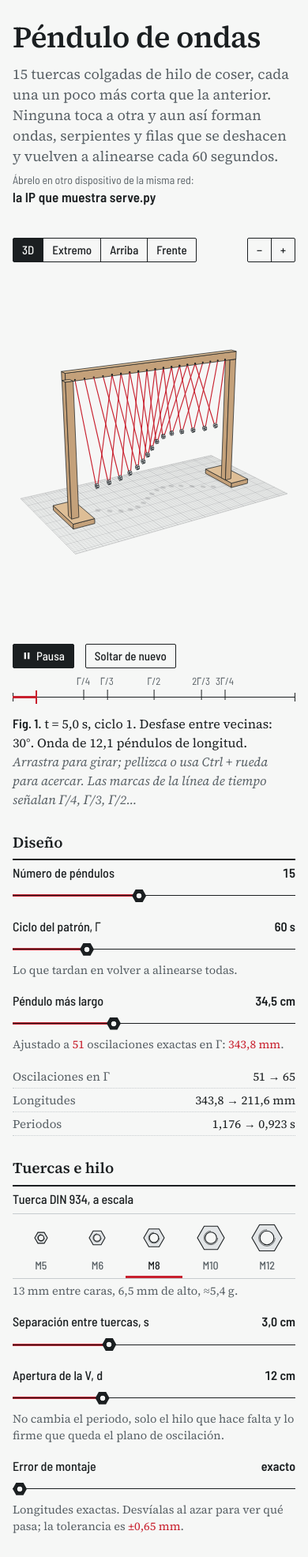
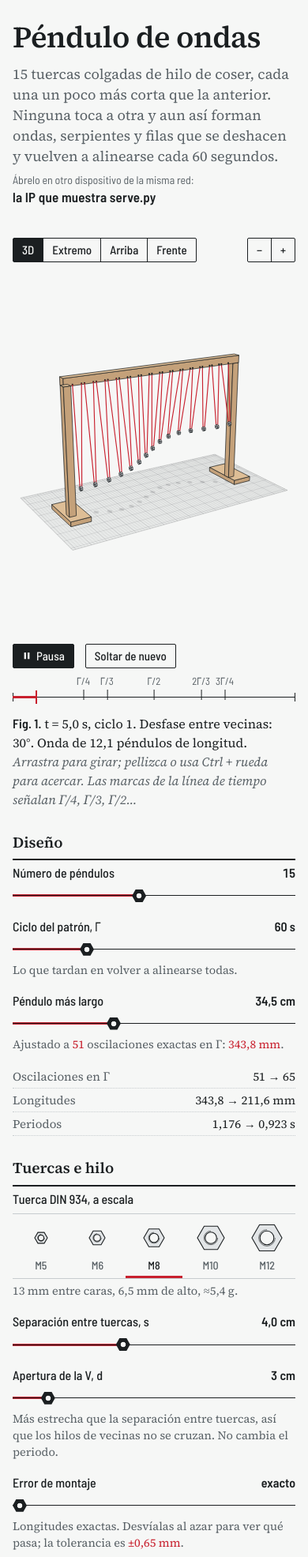
Before and after one commit to tomasG1414/portfolio-contest, a plain HTML site: page wave-pendulum/index.html in a window 390 px wide. Shown: the top 1971 px of the page at 79% size. Drawn offline with Linux system fonts and the light colour scheme.

Commit message:
Fix crossing threads: narrow V by default and flag contacts
With the V wider than the nut spacing (old default d = 12 cm, s = 3 cm) the
threads of neighbouring nuts cross in the front view and, since every V turns
about the same line, they touch whenever two nuts share the same angle (about
twice per swing). Default is now s = 4 cm, d = 3 cm (no crossings); when
d > s the page warns and the 3D view marks each contact with a circle.
Physics and build texts updated accordingly.

Co-Authored-By: Claude Opus 5.5 <noreply@anthropic.com>
Claude-Session: https://claude.ai/code/session_01FsmTgEqVNjn8ts3C4HuYhc

```diff
--- a/wave-pendulum/index.html
+++ b/wave-pendulum/index.html
@@ -215,6 +215,7 @@ legend {
 .ctl output { font-weight: 600; font-variant-numeric: tabular-nums; white-space: nowrap; }
 .note { margin: 0; font-size: 14.5px; line-height: 1.45; color: var(--ink-2); }
 .num { color: var(--red); font-variant-numeric: tabular-nums lining-nums; white-space: nowrap; }
+.warn { color: var(--red); font-weight: 600; }
 
 input[type="range"] {
   -webkit-appearance: none; appearance: none;
@@ -452,12 +453,12 @@ footer p { margin: 0; }
         </div>
         <div class="ctl">
           <div class="ctl-head"><label for="spacing">Separación entre tuercas, s</label><output id="spacing-out" for="spacing">3,0 cm</output></div>
-          <input type="range" id="spacing" min="1.5" max="6" step="0.1" value="3">
+          <input type="range" id="spacing" min="1.5" max="8" step="0.1" value="4">
         </div>
         <div class="ctl">
-          <div class="ctl-head"><label for="spread">Apertura de la V, d</label><output id="spread-out" for="spread">12 cm</output></div>
-          <input type="range" id="spread" min="4" max="30" step="1" value="12">
-          <p class="note">No cambia el periodo, solo el hilo que hace falta y lo firme que queda el plano de oscilación.</p>
+          <div class="ctl-head"><label for="spread">Apertura de la V, d</label><output id="spread-out" for="spread">3 cm</output></div>
+          <input type="range" id="spread" min="1" max="20" step="0.5" value="3">
+          <p class="note" id="spread-note"></p>
         </div>
         <div class="ctl">
           <div class="ctl-head"><label for="err">Error de montaje</label><output id="err-out" for="err">exacto</output></div>
@@ -543,7 +544,8 @@ footer p { margin: 0; }
           <ul>
             <li><b>La masa está en la tuerca.</b> Un metro de hilo de poliéster pesa unos 0,03 g. El de cada péndulo pesa ≈<span class="num" data-f="threadMass">0,02 g</span>, el <span class="num" data-f="threadRatio">0,4 %</span> de una tuerca <span data-f="nut">M8</span> de ≈<span class="num" data-f="mass">5,4 g</span>, y el modelo de péndulo simple funciona bien.</li>
             <li><b>Densa y compacta.</b> El acero tiene 7,85 g/cm³: mucha inercia en poco volumen. El aire la frena poco y el balanceo dura minutos.</li>
-            <li><b>Colgada en V.</b> El hilo baja de un apoyo, atraviesa el agujero de la tuerca y sube a otro apoyo separado <span class="m"><i>d</i></span>. La V solo deja oscilar en el plano perpendicular a la barra y evita que la tuerca gire o trace elipses. La longitud que cuenta es la vertical de la barra al centro de la tuerca, no la del hilo.</li>
+            <li><b>Colgada en V.</b> El hilo baja de un apoyo, atraviesa el agujero de la tuerca y sube a otro apoyo separado <span class="m"><i>d</i></span>. Así la tuerca oscila alrededor de la línea que une los dos apoyos y no da vueltas sobre sí misma. La longitud que cuenta es la vertical de la barra al centro de la tuerca, no la del hilo.</li>
+            <li><b>La V, más estrecha que la separación.</b> Si <span class="m"><i>d</i></span> es mayor que la distancia <span class="m"><i>s</i></span> entre tuercas, los hilos de vecinas se cruzan. Como todas las V giran alrededor de la misma línea, dos hilos cruzados se tocan cada vez que sus tuercas pasan por el mismo ángulo, unas dos veces por oscilación, y el roce acopla y frena los péndulos. Con <span class="m"><i>d</i> &lt; <i>s</i></span> no se cruza ninguno.</li>
             <li><b>No es un punto.</b> La tuerca es un péndulo físico, <span class="m"><i>T</i> = 2π√((<i>L</i>² + <i>k</i>²)/(<i>gL</i>))</span>, con <span class="m"><i>k</i></span> ≈ <span class="num" data-f="k">5,4 mm</span> su radio de giro alrededor del agujero. En el péndulo más corto alarga el periodo <span class="num" data-f="ppm">323 ppm</span>; poco, y la lámina de montaje ya lo corrige.</li>
           </ul>
         </div>
@@ -614,7 +616,7 @@ footer p { margin: 0; }
       <section>
         <h3>Montaje</h3>
         <ol>
-          <li>Marca los apoyos en la cara inferior de la barra: dos por tuerca, separados <span data-f="dmm">120 mm</span>, con las tuercas vecinas cada <span data-f="smm">30 mm</span>.</li>
+          <li>Marca los apoyos en la cara inferior de la barra: dos por tuerca, separados <span data-f="dmm">30 mm</span>, con las tuercas vecinas cada <span data-f="smm">40 mm</span>. La V tiene que ser más estrecha que la separación entre tuercas para que los hilos no se crucen.</li>
           <li>Pon una armella o un clavo en cada marca.</li>
           <li>Corta cada hilo con la medida de la tabla más 15 cm.</li>
           <li>Pasa el hilo por la tuerca y ata los extremos a sus dos apoyos, de la 1 (la más larga) a la <span data-f="N">15</span>.</li>
@@ -623,7 +625,7 @@ footer p { margin: 0; }
       </section>
       <section>
         <h3>Qué hacer y qué observar</h3>
-        <p>Aparta todas las tuercas a la vez con un listón y retíralo de golpe. Primero oscilan juntas; después aparece una serpiente, un aparente desorden, dos filas en contrafase a los <span data-f="halfGamma">30 s</span> y, a los <span data-f="gamma">60 s</span>, de nuevo una línea.</p>
+        <p>Aparta todas las tuercas a la vez con un listón, en perpendicular a la barra, y retíralo de golpe; un empujón de lado las haría balancearse también a lo largo de la barra. Primero oscilan juntas; después aparece una serpiente, un aparente desorden, dos filas en contrafase a los <span data-f="halfGamma">30 s</span> y, a los <span data-f="gamma">60 s</span>, de nuevo una línea.</p>
         <p><b>Afinado.</b> Si en la realineación una tuerca llega antes que las demás, alarga un poco su hilo; si llega tarde, acórtalo.</p>
       </section>
     </div>
@@ -675,7 +677,7 @@ footer p { margin: 0; }
     M12: { d: 12, p: 1.75, s: 19, m: 10 },
   };
   const VIEWS = { iso: [-0.55, 0.32], end: [1.36, 0.2], top: [0, 1.553], front: [0, 0.05] };
-  const STORE_KEY = 'pendulo-ondas-v2';
+  const STORE_KEY = 'pendulo-ondas-v3';
 
   const $ = (id) => document.getElementById(id);
   const fmt = (x, d = 0) => x.toLocaleString('es-ES', { minimumFractionDigits: d, maximumFractionDigits: d });
@@ -816,7 +818,45 @@ footer p { margin: 0; }
     while (sim.steps < target) stepOnce();
   }
 
+  /* ---------- hilos que se cruzan (V más ancha que la separación) ----------
+     Cada hilo está en un semiplano que contiene la línea de apoyos y gira con su tuerca.
+     Dos hilos que se cruzan en el alzado coinciden en el espacio cuando sus tuercas tienen
+     el mismo ángulo: ahí se tocan. */
+  let crossings = [];
+  function segCross(a, b, c, d) {
+    const den = (b[0] - a[0]) * (d[1] - c[1]) - (b[1] - a[1]) * (d[0] - c[0]);
+    if (Math.abs(den) < 1e-12) return null;
+    const t = ((c[0] - a[0]) * (d[1] - c[1]) - (c[1] - a[1]) * (d[0] - c[0])) / den;
+    const u = ((c[0] - a[0]) * (b[1] - a[1]) - (c[1] - a[1]) * (b[0] - a[0])) / den;
+    return t > 0 && t < 1 && u > 0 && u < 1 ? [a[0] + t * (b[0] - a[0]), a[1] + t * (b[1] - a[1])] : null;
+  }
+  function computeCrossings() {
+    const D = design, N = D.N, h = D.nut.h, rh = D.nut.rh, xs = geom.xs, out = [];
+    const strands = (i) => [
+      [[xs[i] - D.d / 2, 0], [xs[i] - h / 2, -(D.L[i] - rh)]],
+      [[xs[i] + D.d / 2, 0], [xs[i] + h / 2, -(D.L[i] - rh)]],
+    ];
+    for (let i = 0; i < N; i++) {
+      for (let j = i + 1; j < N; j++) {
+        for (const a of strands(i)) for (const b of strands(j)) {
+          const X = segCross(a[0], a[1], b[0], b[1]);
+          if (X) out.push({ i, j, x: X[0], r: -X[1], prev: 0, flash: -1e9 });
+        }
+      }
+    }
+    crossings = out;
+  }
+  function checkContacts(now) {
+    for (const c of crossings) {
+      const dth = sim.th[c.i] - sim.th[c.j];
+      const sg = dth > 0 ? 1 : dth < 0 ? -1 : 0;
+      if (sg && c.prev && sg !== c.prev) c.flash = now;
+      if (sg) c.prev = sg;
+    }
+  }
+
   function seekTo(t) {
+    for (const c of crossings) c.prev = 0;
     sim.target = Math.max(0, t);
     advanceTo(Math.floor(sim.target / DT + 1e-9));
     updateReadouts(true);
@@ -1026,6 +1066,19 @@ footer p { margin: 0; }
     }
     objs.sort((a, b) => b.z - a.z);
     for (const o of objs) o.draw();
+
+    // roces: un círculo donde dos hilos cruzados acaban de tocarse
+    if (crossings.length) {
+      const now = performance.now();
+      ctx.strokeStyle = TOK.ink;
+      ctx.lineWidth = 1.5;
+      for (const c of crossings) {
+        if (now - c.flash > 320) continue;
+        const th = sim.th[c.i];
+        const p = proj(c.x, c.r * Math.sin(th), -c.r * Math.cos(th));
+        ctx.beginPath(); ctx.arc(p[0], p[1], 5.5, 0, Math.PI * 2); ctx.stroke();
+      }
+    }
   }
 
   /* ---------- cámara ---------- */
@@ -1122,7 +1175,10 @@ footer p { margin: 0; }
     if (!force && now - lastRO < 100) return;
     lastRO = now;
     const label = patternLabel(f);
-    roLine.textContent = `t = ${fmt(t, 1)} s, ciclo ${n + 1}. Desfase entre vecinas: ${fmt(f * 360, 0)}°. ${label}`;
+    const touch = crossings.length
+      ? ` Los hilos de vecinas se cruzan en ${crossings.length} puntos y se rozan donde aparece un círculo.`
+      : '';
+    roLine.textContent = `t = ${fmt(t, 1)} s, ciclo ${n + 1}. Desfase entre vecinas: ${fmt(f * 360, 0)}°. ${label}${touch}`;
     tl.setAttribute('aria-valuenow', String(Math.round(f * 100)));
     tl.setAttribute('aria-valuetext', `${fmt(f * cyc, 1)} s de ${cyc} s. ${label}`);
   }
@@ -1185,7 +1241,7 @@ footer p { margin: 0; }
   }
   function dimV(x, y1, y2, text, fs, side) {
     const a = fs * 0.75;
-    const tx = side === 'left' ? x - fs * 0.45 : x + fs * 0.45 + fs * 0.6;
+    const tx = side === 'left' ? x - fs * 0.75 : x + fs * 0.45 + fs * 0.6;
     const ty = (y1 + y2) / 2;
     return line(x, y1, x, y2, 'ln-thin') + arrow(x, y1, 0, -1, a) + arrow(x, y2, 0, 1, a) +
       `<text x="${r1(tx)}" y="${r1(ty)}" font-size="${r1(fs)}" text-anchor="middle" transform="rotate(-90 ${r1(tx)} ${r1(ty)})">${text}</text>`;
@@ -1234,7 +1290,7 @@ footer p { margin: 0; }
     const Wv = 360, Hv = 270;
     let s = `<svg class="dw" viewBox="0 0 ${Wv} ${Hv}" role="img" aria-label="Detalle de la suspensión en V del péndulo 1">`;
     // --- alzado ---
-    const cx = 95, barY = 34, yc = 196, dd = 118, sx1 = cx - dd / 2, sx2 = cx + dd / 2;
+    const cx = 95, barY = 34, yc = 196, dd = clamp(dmm * k, 44, 150), sx1 = cx - dd / 2, sx2 = cx + dd / 2;
     const ent = yc - rMin;
     s += `<rect class="part" x="${cx - 80}" y="${barY - 14}" width="160" height="14"/>`;
     // cota d
@@ -1303,7 +1359,7 @@ footer p { margin: 0; }
     o += dimH(-bh, bh, yTot, fmt(2 * bh, 0), fs);
     const xl = xs[N - 1] - d / 2, xr = xs[N - 1] + d / 2;
     o += line(xl, 0, xl, yD - fs * 0.4, 'ln-thin') + line(xr, 0, xr, yD - fs * 0.4, 'ln-thin');
-    o += dimH(xl, xr, yD, `d = ${fmt(d, 0)}`, fs);
+    o += dimH(xl, xr, yD, `d = ${fmtMax(d, 0)}`, fs, xr - xl < fs * 4.5 ? 'right' : undefined);
     // hilos y tuercas
     for (let i = 0; i < N; i++) {
       const x = xs[i], yc = L[i], ye = yc - rh;
@@ -1404,7 +1460,12 @@ footer p { margin: 0; }
     $('lmax-note').innerHTML = `Ajustado a <span class="num">${D.K}</span> oscilaciones exactas en Γ: <span class="num">${fmt(D.L[0] * 1000, 1)} mm</span>.`;
     $('nut-note').textContent = `${n.s} mm entre caras, ${fmtMax(n.m, 1)} mm de alto, ≈${fmt(nut.mass * 1000, 1)} g.`;
     $('spacing-out').textContent = `${fmt(params.spacing, 1)} cm`;
-    $('spread-out').textContent = `${params.spread} cm`;
+    $('spread-out').textContent = `${fmtMax(params.spread, 1)} cm`;
+    $('spread-note').innerHTML = crossings.length
+      ? `<span class="warn">Más ancha que la separación entre tuercas (${fmt(params.spacing, 1)}&nbsp;cm): los hilos de vecinas se cruzan y se rozan unas dos veces por oscilación.</span> Déjala por debajo de s.`
+      : params.spread >= params.spacing
+        ? 'Igual a la separación: los hilos de vecinas comparten apoyo pero no se cruzan.'
+        : 'Más estrecha que la separación entre tuercas, así que los hilos de vecinas no se cruzan. No cambia el periodo.';
     $('err-out').textContent = params.err === 0 ? 'exacto' : `±${fmt(params.err, 1)} mm`;
     $('err-note').innerHTML = params.err === 0
       ? `Longitudes exactas. Desvíalas al azar para ver qué pasa; la tolerancia es <span class="num">${facts.tol}</span>.`
@@ -1483,10 +1544,12 @@ footer p { margin: 0; }
     if (RESET_IDS.has(id)) {
       design = computeDesign(params);
       geom = computeGeom();
+      computeCrossings();
       resetSim();
     } else if (GEOM_IDS.has(id)) {
       design = computeDesign(params);
       geom = computeGeom();
+      computeCrossings();
     }
     updateDesignUI();
     updateReadouts(true);
@@ -1522,6 +1585,7 @@ footer p { margin: 0; }
   readParams();
   design = computeDesign(params);
   geom = computeGeom();
+  computeCrossings();
   readTokens();
   resetSim();
   $('cajetin-date').textContent = new Date().toLocaleDateString('es-ES', { day: 'numeric', month: 'short', year: 'numeric' });
@@ -1537,6 +1601,7 @@ footer p { margin: 0; }
     if (running) {
       sim.target += dt * params.speed;
       advanceTo(Math.floor(sim.target / DT + 1e-9));
+      checkContacts(now);
     }
     stepCam(now);
     render();
```
Also changed, not shown: 2 other files.
